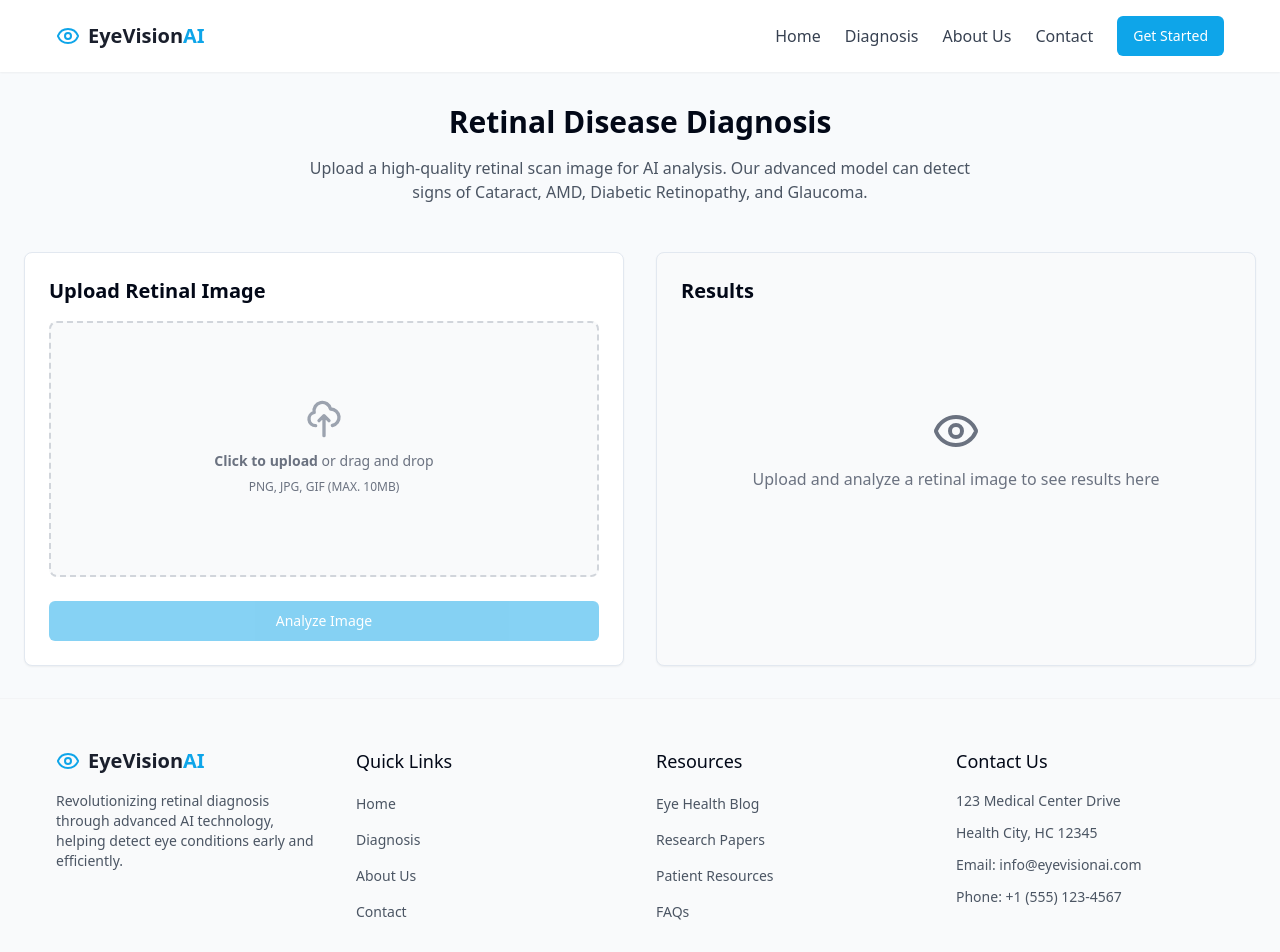
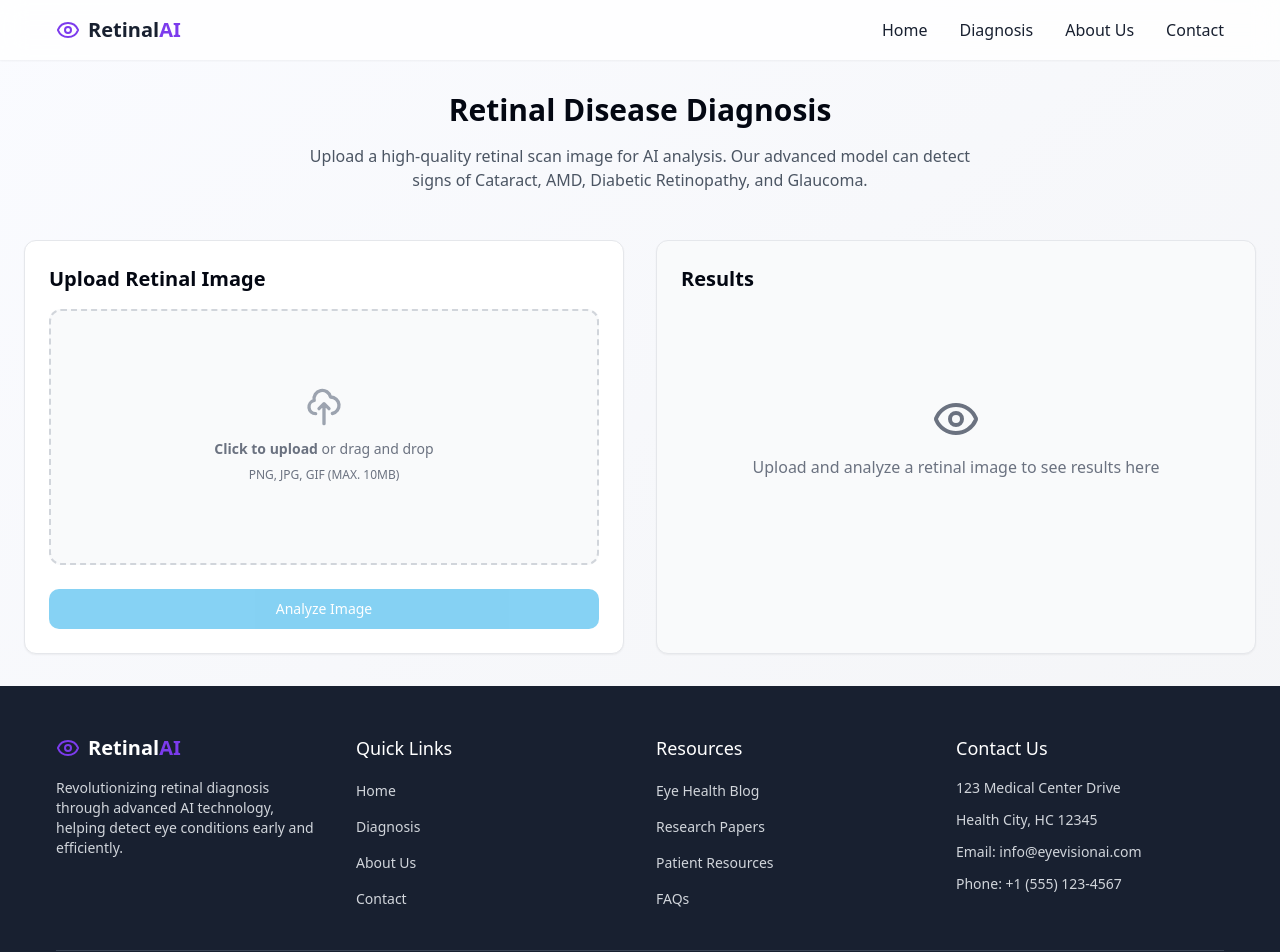
Before and after one commit to neeraj12341/retinal-ai, a React (Vite) app: page /diagnosis in a window 1280 px wide. Shown: the top 952 px of the page. Built offline with nearby package versions, Linux system fonts and the light colour scheme.

Commit message:
Refactor: Update design and styling
Update the design, styling, and colors across all pages.
Rename the logo to "RetinalAI" and remove the "Get Started" button.

```diff
--- a/src/components/Footer.tsx
+++ b/src/components/Footer.tsx
@@ -1,20 +1,19 @@
-
 import { Link } from "react-router-dom";
 import { Eye } from "lucide-react";
 
 const Footer = () => {
   return (
-    <footer className="bg-gray-50 border-t border-gray-100 pt-12 pb-8 px-6">
+    <footer className="bg-secondary text-white pt-12 pb-8 px-6">
       <div className="container mx-auto">
         <div className="grid grid-cols-1 md:grid-cols-4 gap-8">
           <div className="col-span-1">
             <Link to="/" className="flex items-center space-x-2">
-              <Eye className="h-6 w-6 text-eye-primary" />
-              <span className="text-xl font-bold text-eye-dark">
-                EyeVision<span className="text-eye-primary">AI</span>
+              <Eye className="h-6 w-6 text-primary" />
+              <span className="text-xl font-bold text-white">
+                Retinal<span className="text-primary">AI</span>
               </span>
             </Link>
-            <p className="mt-4 text-gray-600 text-sm">
+            <p className="mt-4 text-gray-300 text-sm">
               Revolutionizing retinal diagnosis through advanced AI technology,
               helping detect eye conditions early and efficiently.
             </p>
@@ -23,22 +22,22 @@ const Footer = () => {
             <h3 className="font-medium text-lg mb-4">Quick Links</h3>
             <ul className="space-y-3">
               <li>
-                <Link to="/" className="text-gray-600 hover:text-eye-primary transition-colors text-sm">
+                <Link to="/" className="text-gray-300 hover:text-primary transition-colors text-sm">
                   Home
                 </Link>
               </li>
               <li>
-                <Link to="/diagnosis" className="text-gray-600 hover:text-eye-primary transition-colors text-sm">
+                <Link to="/diagnosis" className="text-gray-300 hover:text-primary transition-colors text-sm">
                   Diagnosis
                 </Link>
               </li>
               <li>
-                <Link to="/about" className="text-gray-600 hover:text-eye-primary transition-colors text-sm">
+                <Link to="/about" className="text-gray-300 hover:text-primary transition-colors text-sm">
                   About Us
                 </Link>
               </li>
               <li>
-                <Link to="/contact" className="text-gray-600 hover:text-eye-primary transition-colors text-sm">
+                <Link to="/contact" className="text-gray-300 hover:text-primary transition-colors text-sm">
                   Contact
                 </Link>
               </li>
@@ -48,22 +47,22 @@ const Footer = () => {
             <h3 className="font-medium text-lg mb-4">Resources</h3>
             <ul className="space-y-3">
               <li>
-                <Link to="#" className="text-gray-600 hover:text-eye-primary transition-colors text-sm">
+                <Link to="#" className="text-gray-300 hover:text-primary transition-colors text-sm">
                   Eye Health Blog
                 </Link>
               </li>
               <li>
-                <Link to="#" className="text-gray-600 hover:text-eye-primary transition-colors text-sm">
+                <Link to="#" className="text-gray-300 hover:text-primary transition-colors text-sm">
                   Research Papers
                 </Link>
               </li>
               <li>
-                <Link to="#" className="text-gray-600 hover:text-eye-primary transition-colors text-sm">
+                <Link to="#" className="text-gray-300 hover:text-primary transition-colors text-sm">
                   Patient Resources
                 </Link>
               </li>
               <li>
-                <Link to="#" className="text-gray-600 hover:text-eye-primary transition-colors text-sm">
+                <Link to="#" className="text-gray-300 hover:text-primary transition-colors text-sm">
                   FAQs
                 </Link>
               </li>
@@ -71,7 +70,7 @@ const Footer = () => {
           </div>
           <div className="col-span-1">
             <h3 className="font-medium text-lg mb-4">Contact Us</h3>
-            <address className="not-italic text-gray-600 text-sm space-y-3">
+            <address className="not-italic text-gray-300 text-sm space-y-3">
               <p>123 Medical Center Drive</p>
               <p>Health City, HC 12345</p>
               <p>Email: info@eyevisionai.com</p>
@@ -79,9 +78,9 @@ const Footer = () => {
             </address>
           </div>
         </div>
-        <div className="border-t border-gray-200 mt-10 pt-6">
-          <p className="text-center text-gray-500 text-sm">
-            © {new Date().getFullYear()} EyeVisionAI. All rights reserved.
+        <div className="border-t border-gray-700 mt-10 pt-6">
+          <p className="text-center text-gray-400 text-sm">
+            © {new Date().getFullYear()} RetinalAI. All rights reserved.
           </p>
         </div>
       </div>
--- a/src/components/Layout.tsx
+++ b/src/components/Layout.tsx
@@ -9,7 +9,7 @@ interface LayoutProps {
 
 const Layout = ({ children }: LayoutProps) => {
   return (
-    <div className="flex flex-col min-h-screen">
+    <div className="flex flex-col min-h-screen bg-gradient-to-br from-background to-muted">
       <NavBar />
       <main className="flex-grow">
         {children}
--- a/src/components/NavBar.tsx
+++ b/src/components/NavBar.tsx
@@ -8,37 +8,34 @@ const NavBar = () => {
   const [isMobileMenuOpen, setIsMobileMenuOpen] = useState(false);
 
   return (
-    <nav className="bg-white shadow-sm py-4 px-6 sticky top-0 z-50">
+    <nav className="bg-white/80 backdrop-blur-md shadow-sm py-4 px-6 sticky top-0 z-50">
       <div className="container mx-auto flex justify-between items-center">
         <Link to="/" className="flex items-center space-x-2">
-          <Eye className="h-6 w-6 text-eye-primary" />
-          <span className="text-xl font-bold text-eye-dark">
-            EyeVision<span className="text-eye-primary">AI</span>
+          <Eye className="h-6 w-6 text-primary" />
+          <span className="text-xl font-bold text-secondary">
+            Retinal<span className="text-primary">AI</span>
           </span>
         </Link>
 
         {/* Desktop Navigation */}
-        <div className="hidden md:flex space-x-6 items-center">
-          <Link to="/" className="text-gray-700 hover:text-eye-primary font-medium transition-colors">
+        <div className="hidden md:flex space-x-8 items-center">
+          <Link to="/" className="text-secondary hover:text-primary font-medium transition-colors">
             Home
           </Link>
-          <Link to="/diagnosis" className="text-gray-700 hover:text-eye-primary font-medium transition-colors">
+          <Link to="/diagnosis" className="text-secondary hover:text-primary font-medium transition-colors">
             Diagnosis
           </Link>
-          <Link to="/about" className="text-gray-700 hover:text-eye-primary font-medium transition-colors">
+          <Link to="/about" className="text-secondary hover:text-primary font-medium transition-colors">
             About Us
           </Link>
-          <Link to="/contact" className="text-gray-700 hover:text-eye-primary font-medium transition-colors">
+          <Link to="/contact" className="text-secondary hover:text-primary font-medium transition-colors">
             Contact
           </Link>
-          <Button variant="default" className="bg-eye-primary hover:bg-eye-secondary text-white">
-            Get Started
-          </Button>
         </div>
 
         {/* Mobile Menu Button */}
         <button
-          className="md:hidden text-gray-500 focus:outline-none"
+          className="md:hidden text-secondary focus:outline-none"
           onClick={() => setIsMobileMenuOpen(!isMobileMenuOpen)}
         >
           <svg
@@ -65,39 +62,32 @@ const NavBar = () => {
           <div className="flex flex-col space-y-4">
             <Link
               to="/"
-              className="text-gray-700 hover:text-eye-primary font-medium transition-colors px-3 py-2"
+              className="text-secondary hover:text-primary font-medium transition-colors px-3 py-2"
               onClick={() => setIsMobileMenuOpen(false)}
             >
               Home
             </Link>
             <Link
               to="/diagnosis"
-              className="text-gray-700 hover:text-eye-primary font-medium transition-colors px-3 py-2"
+              className="text-secondary hover:text-primary font-medium transition-colors px-3 py-2"
               onClick={() => setIsMobileMenuOpen(false)}
             >
               Diagnosis
             </Link>
             <Link
               to="/about"
-              className="text-gray-700 hover:text-eye-primary font-medium transition-colors px-3 py-2"
+              className="text-secondary hover:text-primary font-medium transition-colors px-3 py-2"
               onClick={() => setIsMobileMenuOpen(false)}
             >
               About Us
             </Link>
             <Link
               to="/contact"
-              className="text-gray-700 hover:text-eye-primary font-medium transition-colors px-3 py-2"
+              className="text-secondary hover:text-primary font-medium transition-colors px-3 py-2"
               onClick={() => setIsMobileMenuOpen(false)}
             >
               Contact
             </Link>
-            <Button
-              variant="default"
-              className="bg-eye-primary hover:bg-eye-secondary text-white w-full"
-              onClick={() => setIsMobileMenuOpen(false)}
-            >
-              Get Started
-            </Button>
           </div>
         </div>
       )}
--- a/src/index.css
+++ b/src/index.css
@@ -5,65 +5,35 @@
 
 @layer base {
   :root {
-    --background: 210 40% 98%;
-    --foreground: 222.2 84% 4.9%;
+    --background: 226 100% 99%;
+    --foreground: 224 71.4% 4.1%;
 
     --card: 0 0% 100%;
-    --card-foreground: 222.2 84% 4.9%;
+    --card-foreground: 224 71.4% 4.1%;
 
     --popover: 0 0% 100%;
-    --popover-foreground: 222.2 84% 4.9%;
+    --popover-foreground: 224 71.4% 4.1%;
 
-    --primary: 199 89% 48%;
+    --primary: 262 83% 58%;
     --primary-foreground: 210 40% 98%;
 
-    --secondary: 199 65% 50%;
+    --secondary: 220 34% 14%;
     --secondary-foreground: 210 40% 98%;
 
-    --muted: 210 40% 96.1%;
-    --muted-foreground: 215.4 16.3% 46.9%;
+    --muted: 220 14% 96%;
+    --muted-foreground: 220 8.9% 46.1%;
 
-    --accent: 262 83% 58%;
-    --accent-foreground: 210 40% 98%;
+    --accent: 220 14% 96%;
+    --accent-foreground: 220 34% 14%;
 
     --destructive: 0 84.2% 60.2%;
     --destructive-foreground: 210 40% 98%;
 
-    --border: 214.3 31.8% 91.4%;
-    --input: 214.3 31.8% 91.4%;
-    --ring: 199 89% 48%;
+    --border: 220 13% 91%;
+    --input: 220 13% 91%;
+    --ring: 262 83% 58%;
 
-    --radius: 0.5rem;
-  }
-
-  .dark {
-    --background: 222.2 84% 4.9%;
-    --foreground: 210 40% 98%;
-
-    --card: 222.2 84% 4.9%;
-    --card-foreground: 210 40% 98%;
-
-    --popover: 222.2 84% 4.9%;
-    --popover-foreground: 210 40% 98%;
-
-    --primary: 199 89% 48%;
-    --primary-foreground: 222.2 47.4% 11.2%;
-
-    --secondary: 199 65% 50%;
-    --secondary-foreground: 210 40% 98%;
-
-    --muted: 217.2 32.6% 17.5%;
-    --muted-foreground: 215 20.2% 65.1%;
-
-    --accent: 262 83% 58%;
-    --accent-foreground: 210 40% 98%;
-
-    --destructive: 0 62.8% 30.6%;
-    --destructive-foreground: 210 40% 98%;
-
-    --border: 217.2 32.6% 17.5%;
-    --input: 217.2 32.6% 17.5%;
-    --ring: 212.7 26.8% 83.9%;
+    --radius: 0.75rem;
   }
 }
 
@@ -71,17 +41,15 @@
   * {
     @apply border-border;
   }
-
   body {
     @apply bg-background text-foreground;
-    font-feature-settings: "rlig" 1, "calt" 1;
   }
 }
 
 .hero-gradient {
-  background-image: linear-gradient(135deg, #D3E4FD 0%, #f0f9ff 100%);
+  background-image: linear-gradient(135deg, #F3E7FF 0%, #ffffff 100%);
 }
 
 .feature-card-gradient:hover {
-  background-image: linear-gradient(135deg, #0EA5E9 0%, #1EAEDB 100%);
+  background-image: linear-gradient(135deg, #9333EA 0%, #7C3AED 100%);
 }
```
